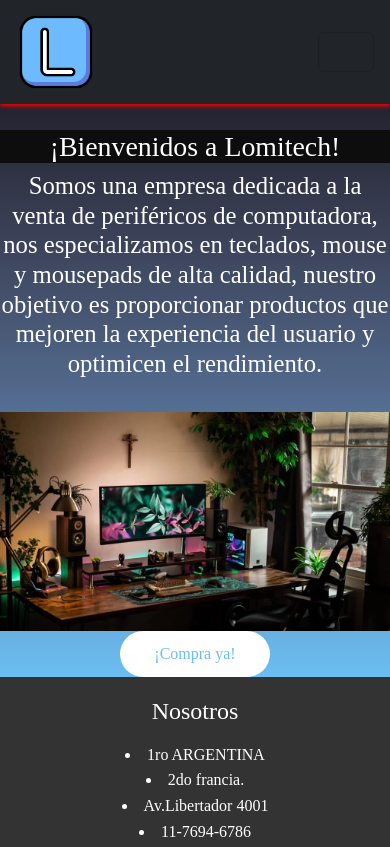
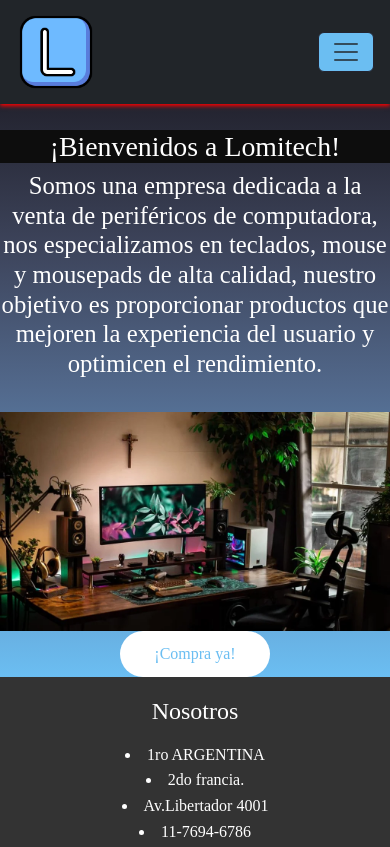
Before and after one commit to Gastoonx/Proyecto-coder-Gaston-Viola, a website: page index.html in a window 390 px wide. Shown: the top 847 px of the page. Drawn offline with nearby package versions, Linux system fonts and the light colour scheme; a web font is replaced by a local one.

Commit message:
Commit-Final

```diff
--- a/sass/components/_boostrapnav.scss
+++ b/sass/components/_boostrapnav.scss
@@ -25,3 +25,8 @@
     display: flex;
     justify-content: flex-end;
 }
+.navbar-toggler{
+
+    border-color: $colorletra2;
+    background-color: $colorletra1;
+}
```
Also changed, not shown: css/style.css, sass/layout/_botones.scss (line endings or trailing spaces).
